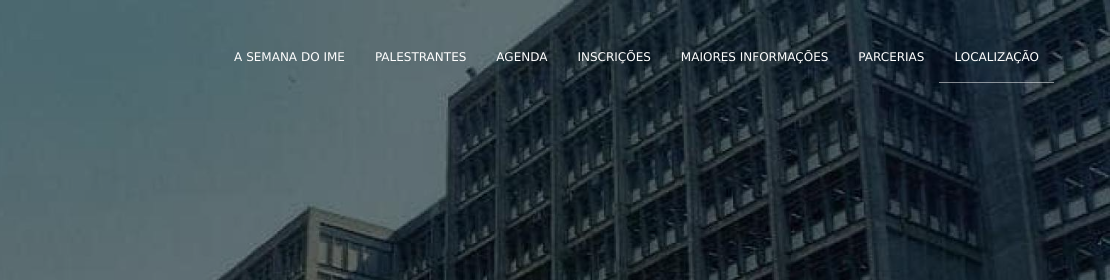
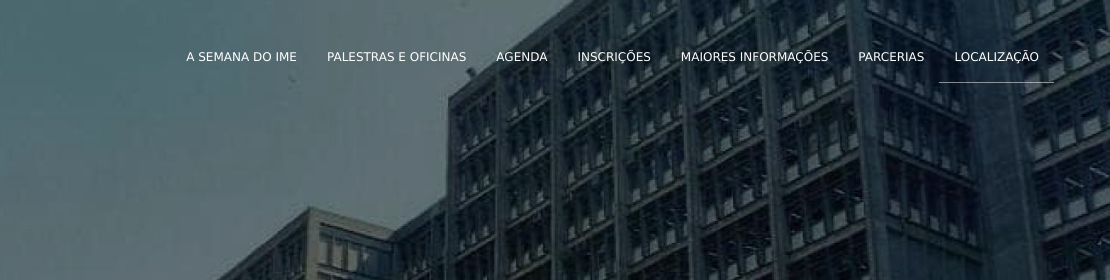
Before and after one commit to semanadoime2018/semanadoime2018.github.io, a website: page index.html in a window 1280 px wide. Shown: the top 280 px of the page, 170-1280 px from the left. Drawn offline with Linux system fonts and the light colour scheme; a script that the page names is missing; files whose address does not match are found by name.

Commit message:
alterei título

```diff
--- a/index.html
+++ b/index.html
@@ -50,7 +50,7 @@
                     <!-- navigation menu -->
                     <li class="active"><a data-scroll href="#welcome">A Semana do IME</a></li>
                     <!--li class="active"><a data-scroll href="#about">Um pouco do IME</a></li-->
-                    <li><a data-scroll href="#speakers">Palestrantes</a></li>
+                    <li><a data-scroll href="#speakers">Palestras e Oficinas</a></li>
                     <li><a data-scroll href="#schedule">Agenda</a></li>
                     <li><a data-scroll href="#registration">Inscrições</a></li>
                     <li><a data-scroll href="#maior-info">Maiores Informações</a></li>
```
